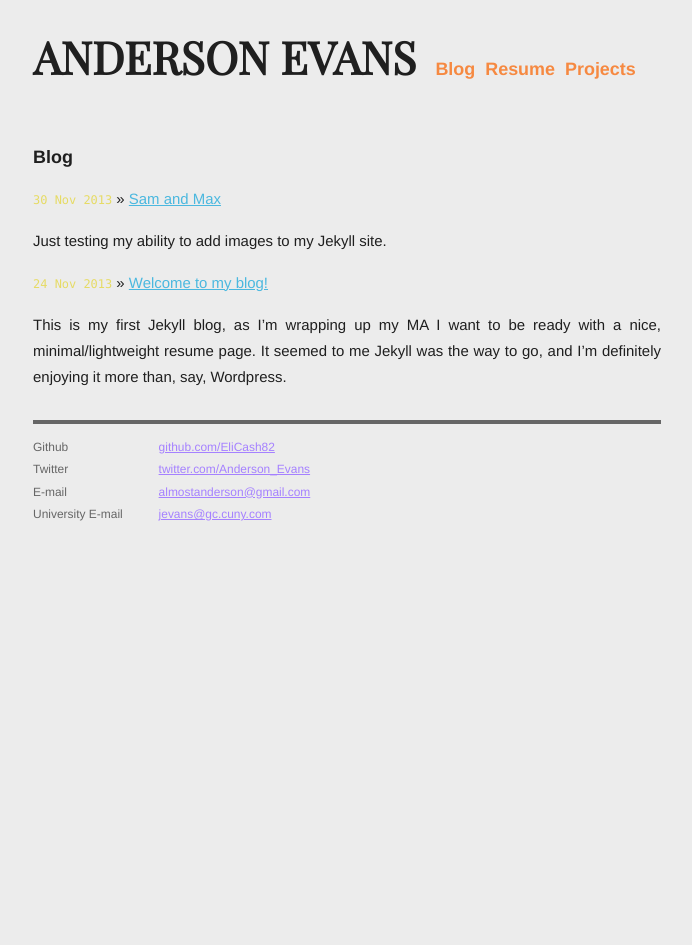
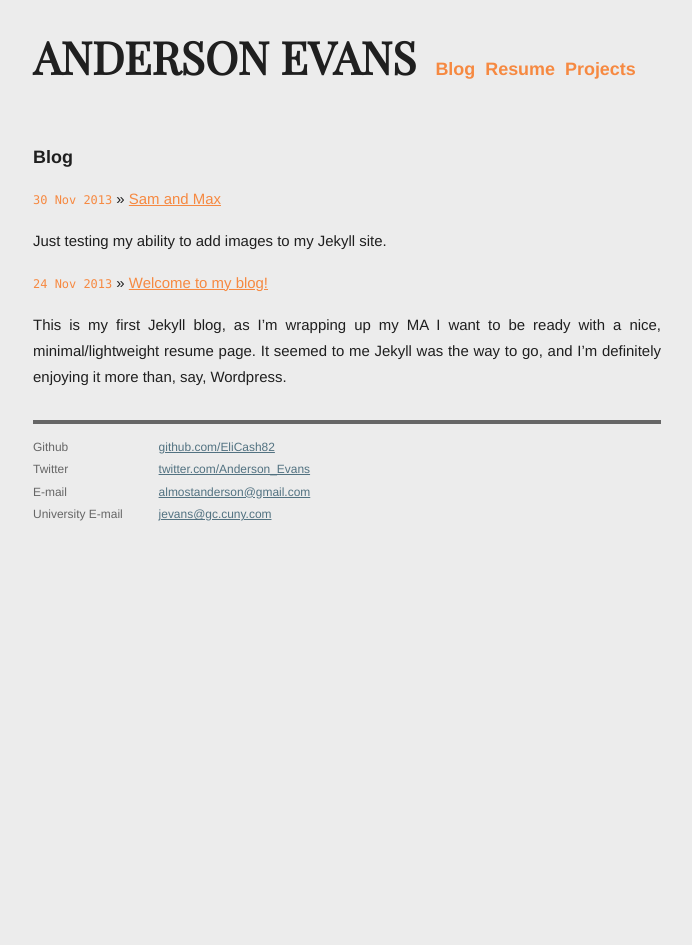
Before and after one commit to EliCash82/elicash82.github.com, a Jekyll site: the page built from index.html, in a window 1280 px wide. Shown: the whole page, without its empty margins (293-985 px from the left). Built offline with Jekyll 4.4.1, drawn with Linux system fonts in a browser that asks for light colours; Markdown is read by kramdown in place of the engine named in the settings.

Commit message:
Changed CSS

```diff
--- a/css/main.css
+++ b/css/main.css
@@ -66,9 +66,9 @@ h3 {
 h1 { margin-bottom: 1em; }
 p { margin: 1em 0; }
 
-a         { color: #4bb8df; }
-a:hover   { color: #a581ff; }
-a:visited { color: #96d32a; }
+a         { color: #f68941; }
+a:hover   { color: #a75d2c; }
+a:visited { color: #527281; }
 
 /*****************************************************************************/
 /*
@@ -85,7 +85,7 @@ a:visited { color: #96d32a; }
 }
 
 .posts span {
-  color: #e6db64;
+  color: #f68941;
   font-family: Monaco, "Courier New", monospace;
   font-size: 80%;
 }
@@ -152,7 +152,7 @@ a:visited { color: #96d32a; }
 }
 
 .footer .contact a {
-  color: #a581ff;
+  color: #527281;
 }
 
 .footer .rss {
```
